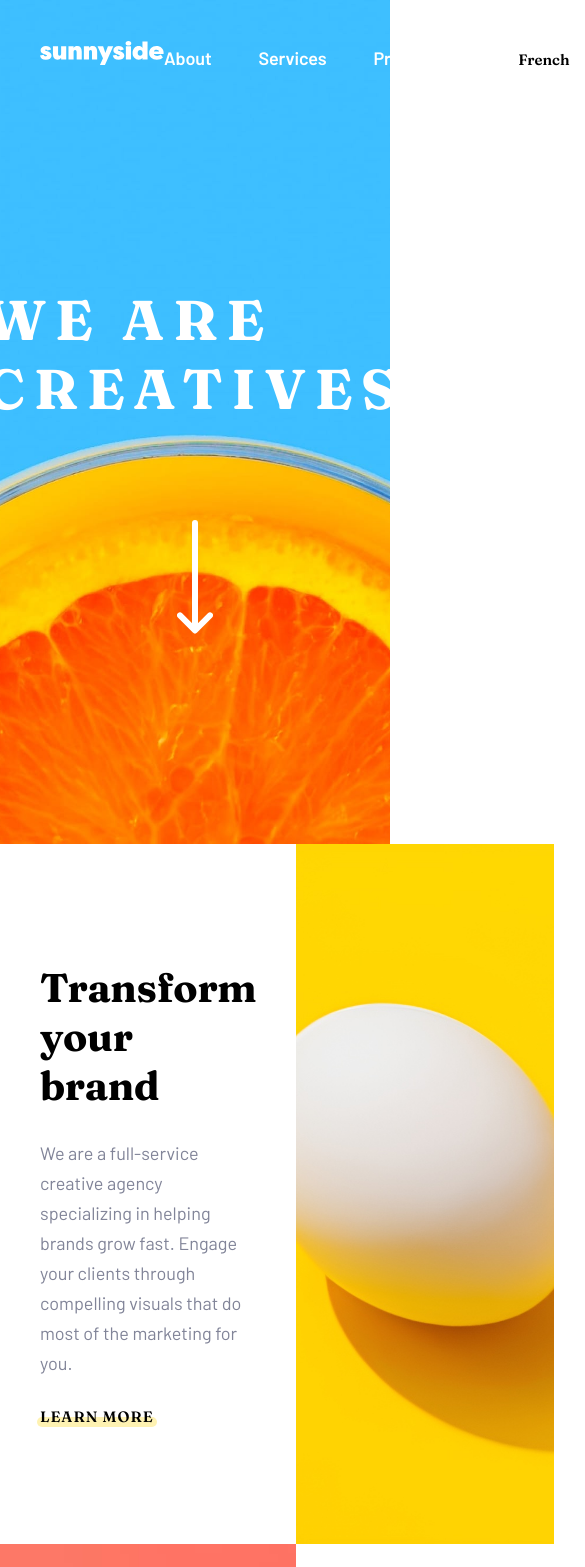
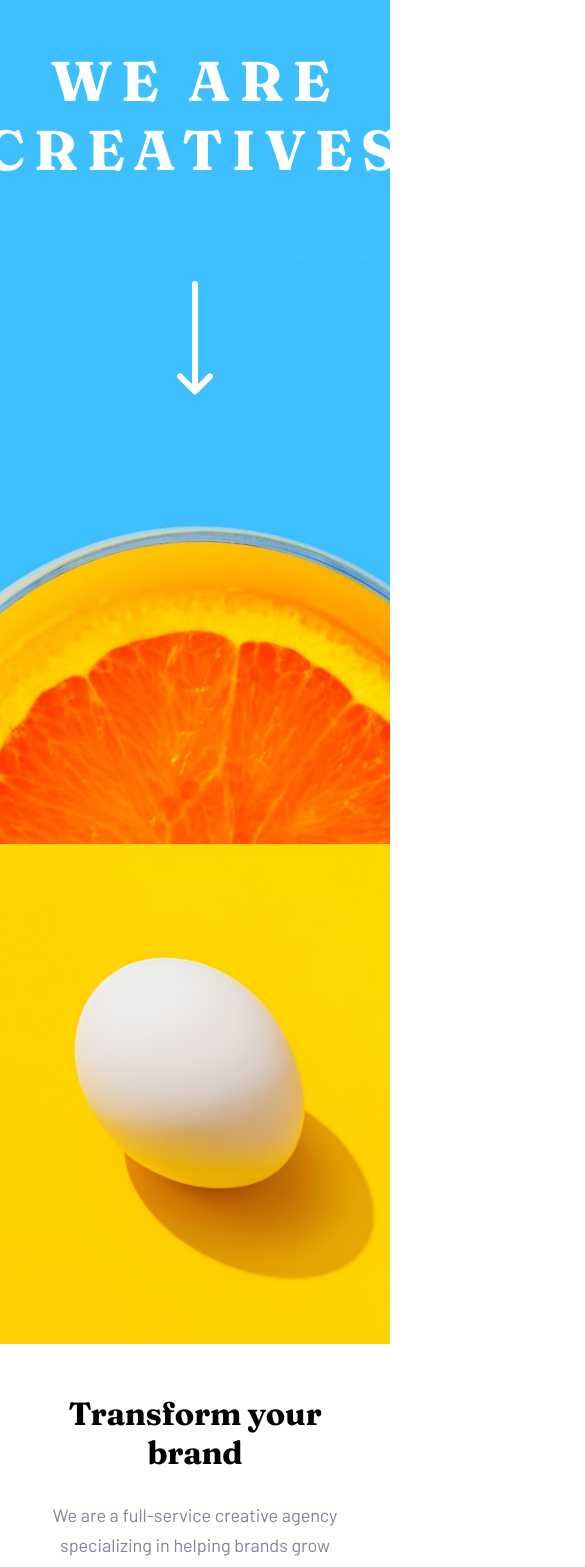
Before and after one commit to MargaritaBusyginaCa/sunnyside-agency, a Vue app: page / in a window 390 px wide. Shown: the top 1567 px of the page, 585 px wide, since content can reach past the window. Built offline with nearby package versions, Linux system fonts and the light colour scheme.

Commit message:
add mobile design (except navbar and link decoration)

```diff
--- a/src/App.vue
+++ b/src/App.vue
@@ -47,4 +47,18 @@ main {
     padding: 160px 0;
   }
 }
+@media (max-width: 785px) {
+  main {
+    .hero-section {
+      background-image: url("/images/mobile/image-header.jpg");
+    }
+    .grid-section {
+      grid-template-columns: 1fr;
+      grid-template-rows: auto;
+    }
+    .client-testimonials {
+      padding: 0;
+    }
+  }
+}
 </style>
--- a/src/components/Navbar.vue
+++ b/src/components/Navbar.vue
@@ -57,4 +57,9 @@ nav {
     }
   }
 }
+@media (max-width: 785px) {
+  nav {
+    display: none;
+  }
+}
 </style>
--- a/src/pages/Clients.vue
+++ b/src/pages/Clients.vue
@@ -43,6 +43,7 @@ h3 {
   font-size: 20px;
   color: $grayish_blue;
   padding-bottom: 80px;
+  letter-spacing: 5px;
 }
 .clients {
   display: flex;
@@ -62,6 +63,7 @@ h3 {
       margin: 52px 0;
       max-width: 400px;
       font-family: $font_secondary;
+      font-weight: $primary_font_weight;
       font-size: 18px;
       line-height: 32px;
       letter-spacing: -0.13px;
@@ -79,4 +81,19 @@ h3 {
     }
   }
 }
+@media (max-width: 785px) {
+  h3 {
+    padding: 64px 0;
+    font-size: 16px;
+    letter-spacing: 4px;
+  }
+  .clients {
+    flex-direction: column;
+    padding-bottom: 80px;
+    .client .testimonial {
+      max-width: 80%;
+      margin: 32px 0;
+    }
+  }
+}
 </style>
--- a/src/pages/Gallery.vue
+++ b/src/pages/Gallery.vue
@@ -37,4 +37,13 @@ const images = [
     width: 25%;
   }
 }
+@media (max-width: 785px) {
+  .gallery {
+    display: grid;
+    grid-template-columns: 50% 50%;
+    img {
+      width: 100%;
+    }
+  }
+}
 </style>
--- a/src/pages/Grid.vue
+++ b/src/pages/Grid.vue
@@ -5,7 +5,7 @@ const myGitHub = "https://github.com/MargaritaBusyginaCa";
 </script>
 
 <template>
-  <div class="with-text">
+  <div class="with-text transform">
     <h2>{{ t("grid.transform_title") }}</h2>
     <p>{{ t("grid.transform_text") }}</p>
     <div class="link">
@@ -16,7 +16,7 @@ const myGitHub = "https://github.com/MargaritaBusyginaCa";
   <div class="image-background transform"></div>
 
   <div class="image-background stand-out"></div>
-  <div class="with-text">
+  <div class="with-text stand-out">
     <h2>{{ t("grid.stand_out_title") }}</h2>
     <p>{{ t("grid.stand_out_text") }}</p>
     <div class="link">
@@ -60,7 +60,7 @@ img {
     color: $dark_grey_blue;
   }
   .link {
-    position: relative;
+    //position: relative;
 
     a {
       text-transform: uppercase;
@@ -70,23 +70,23 @@ img {
       letter-spacing: 1px;
       font-weight: $primary_font_weight;
     }
-    .underline {
-      height: 10px;
-      width: 120px;
-      position: absolute;
-      bottom: -1px;
-      left: -3px;
-      z-index: -1;
-      border-radius: 10px;
-      opacity: 0.3;
+    // .underline {
+    //   height: 10px;
+    //   width: 120px;
+    //   position: absolute;
+    //   bottom: -1px;
+    //   left: -3px;
+    //   z-index: -1;
+    //   border-radius: 10px;
+    //   opacity: 0.3;
 
-      &.yellow {
-        background-color: $yellow;
-      }
-      &.coral {
-        background-color: $red;
-      }
-    }
+    //   &.yellow {
+    //     background-color: $yellow;
+    //   }
+    //   &.coral {
+    //     background-color: $red;
+    //   }
+    //}
     &:hover .underline {
       opacity: 1;
     }
@@ -129,6 +129,44 @@ img {
   .with-text {
     padding: 0 40px;
     gap: 10px;
+    h2 {
+      font-size: 32px;
+    }
+    p {
+      font-size: 18px;
+    }
+  }
+}
+@media (max-width: 785px) {
+  .image-background {
+    height: 500px;
+
+    p {
+      width: 90%;
+      margin: 0 0 40px 0;
+    }
+  }
+  .with-text {
+    text-align: center;
+    padding: 50px;
+  }
+  .image-background.transform {
+    order: 1;
+  }
+  .with-text.transform {
+    order: 2;
+  }
+  .image-background.stand-out {
+    order: 3;
+  }
+  .with-text.stand-out {
+    order: 4;
+  }
+  .image-background.graphic-design {
+    order: 5;
+  }
+  .image-background.photography {
+    order: 6;
   }
 }
 </style>
--- a/src/pages/Hero.vue
+++ b/src/pages/Hero.vue
@@ -26,4 +26,12 @@ div {
     color: $white;
   }
 }
+@media (max-width: 785px) {
+  div {
+    margin: 0;
+    h1 {
+      text-align: center;
+    }
+  }
+}
 </style>
```
